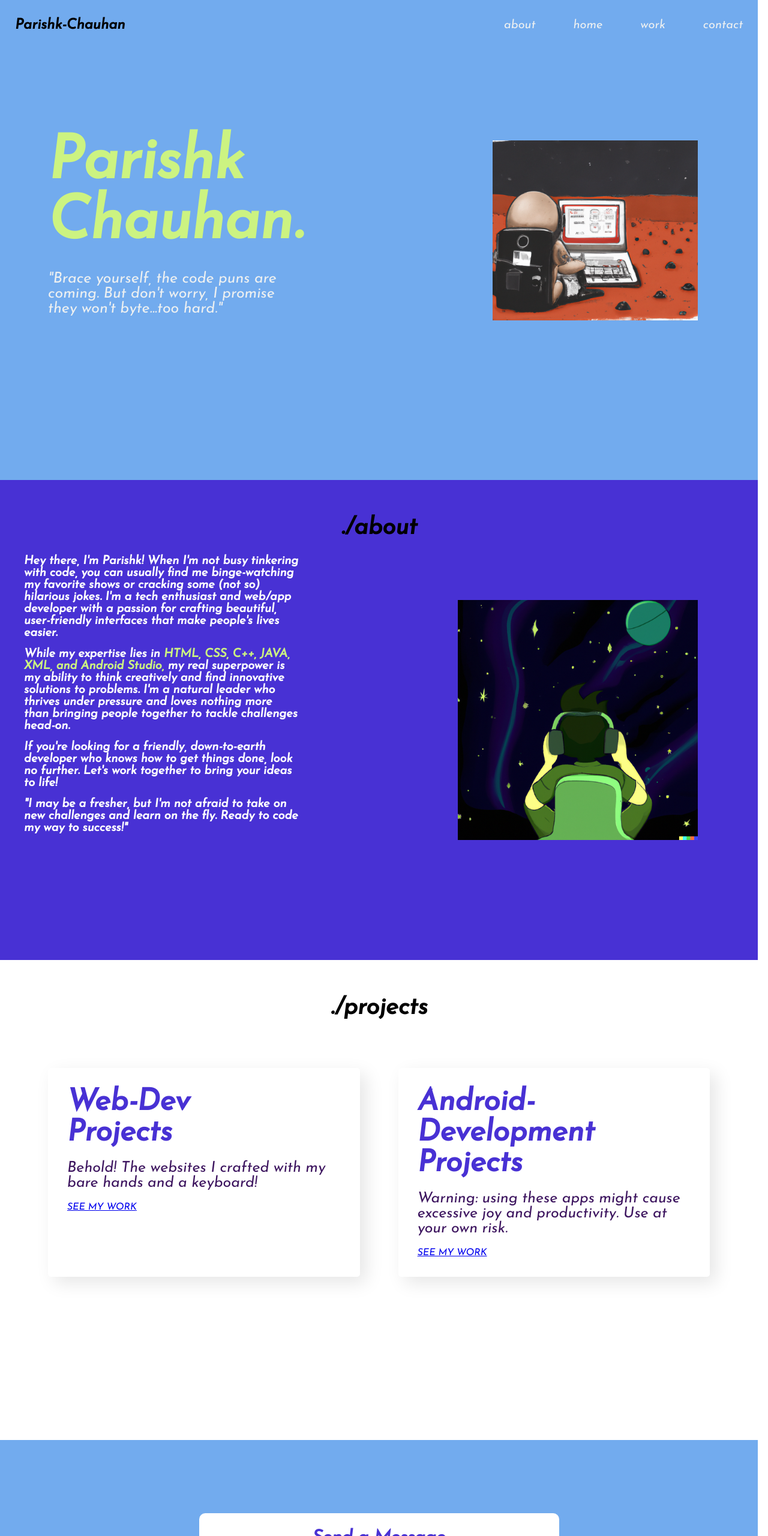
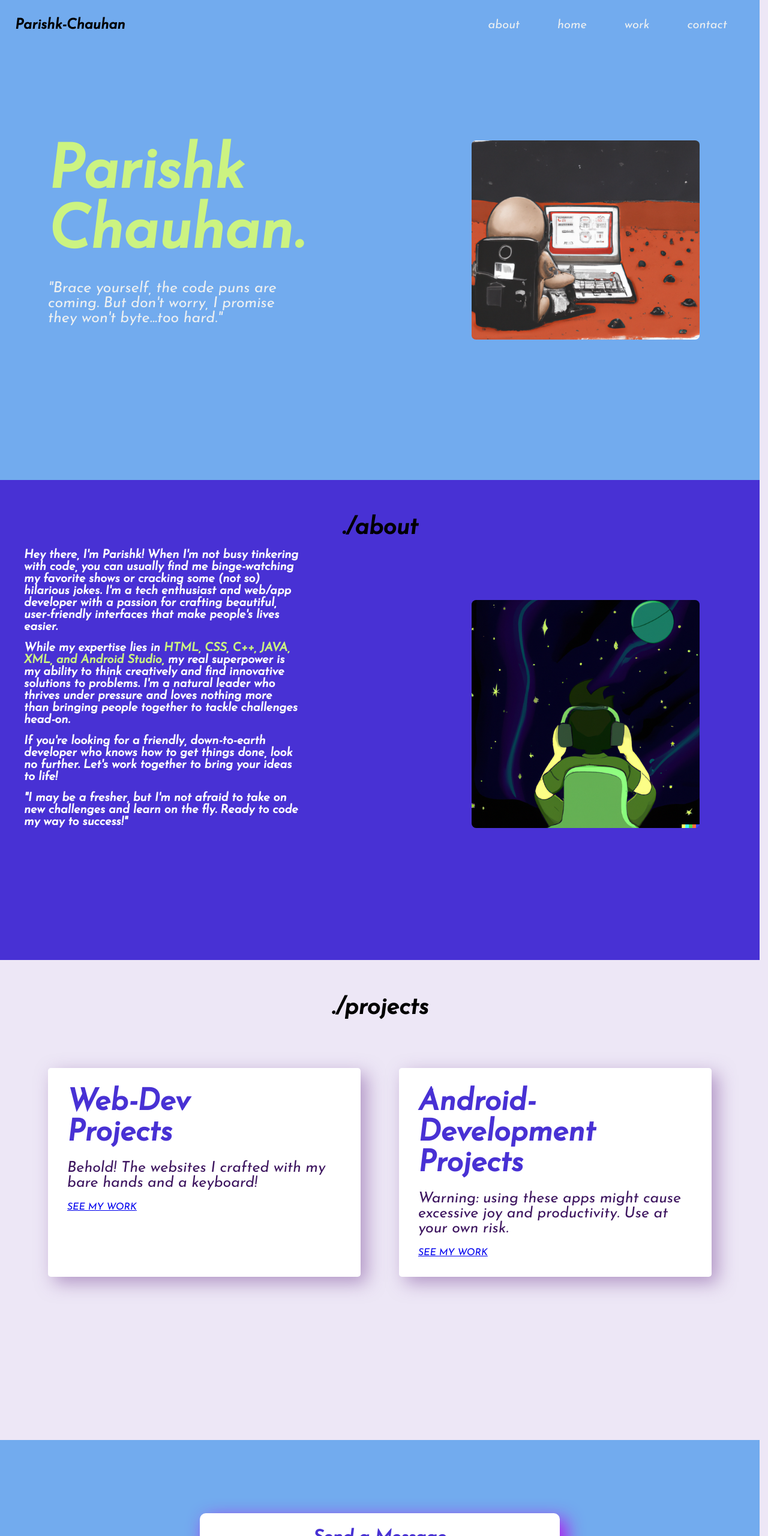
Before and after one commit to Parishk-Chauhan/Parishk-Chauhan, a plain HTML site: page index.html in a window 1280 px wide. Shown: the top 2560 px of the page at 60% size. Drawn offline with Linux system fonts and the light colour scheme.

Commit message:
version 1.1

```diff
--- a/index.html
+++ b/index.html
@@ -13,15 +13,15 @@
 </head>
 <body>
 
-    <section class="hidden" id="page">
+    <section class="hidden default_page" id="page">
         <header class="navbar">
             <h1 id="name" >Parishk-Chauhan</h1>
             <nav>
                 <ul class="nav_links">
-                    <li></li><a href="#" class="links" id="about">about</a></li>
-                    <li></li><a href="#" class="links" id="home">home</a></li>
-                    <li></li><a href="#" class="links" id="work">work</a></li>
-                    <li></li><a href="#" class="links" id="contact">contact</a></li>
+                    <li><a href="#page1" class="links" id="about">about</a></li>
+                    <li><a href="#page" class="links" id="home">home</a></li>
+                    <li><a href="#page2" class="links" id="work">work</a></li>
+                    <li><a href="#page3" class="links" id="contact">contact</a></li>
                 </ul>
             </nav>
         </header>
@@ -34,7 +34,7 @@
                     <p id="description"> "Brace yourself, the code puns are coming. But don't worry, I promise they won't byte...too hard." </p>
                 </div>
             </div>
-            <img class="image" src="/images/image_astranaut.png" alt="">
+            <img class="image" src="images/image_astranaut.png" alt="">
         </div>
 
 
@@ -43,7 +43,7 @@
 
 
 
-    <section class="hidden" id="page1">
+    <section class="hidden default_page" id="page1">
        <div>
         <h1 id="heading_about">./about</h1>
        </div>
@@ -72,7 +72,7 @@
     </section>
 
 
-    <section class="hidden" id="page2">
+    <section class="hidden default_page" id="page2">
 
         <h1 id="heading_projects">   ./projects </h1>
 
@@ -81,7 +81,7 @@
                 <h2 class="dev_type">Web-Dev <br> Projects</h2>
                 <p class="para_project">Behold! The websites I crafted with my bare hands and a keyboard!</p>
                 <div class="button">
-                    <a href="web.html">SEE MY WORK</a>
+                    <a href="index.html">SEE MY WORK</a>
                 </div>
             </div>
             <div class="quote">
@@ -98,7 +98,7 @@
 
 
 
-    <section class="hidden" id="page3">
+    <section class="hidden default_page" id="page3">
         <div class="contact">
             <form onsubmit="sendEmail(); reset(); return false;">
                 <h3>Send a Message</h3>
@@ -125,7 +125,7 @@
 
 
 
-    <section class="hidden" id="page4">
+    <section class="hidden default_page" id="page4">
         <div class="myself">
             <div id="say_hello"  class="mail_whatsapp">
                 <h3 id="prompt">SAY HELLO</h3>
@@ -135,9 +135,9 @@
             </div>
 
             <div class="resume" id="personal">
-                <a class="personal_links" href="">My Work</a>
+                <a class="personal_links" href="#page2">My Work</a>
                 <a class="personal_links" href="">My Resume</a>
-                <a class="personal_links" href="">My Self</a>
+                <a class="personal_links" href="#page1">My Self</a>
             </div>
         </div>
         <hr id="line">
--- a/style.css
+++ b/style.css
@@ -10,6 +10,8 @@
 html,body{
     height: 100%;
     width: 100%;
+    background-color: #EDE7F6;
+
 }
 
 #main{
@@ -17,41 +19,26 @@ html,body{
     overflow: hidden;
 }
 
+.default_page {
+    height: 100vh;
+    width: 98.9vw;
+}
+
 #page{
-    height: 100vh;
-    width: 98.7vw;
     background-color: #72ABEE;
 }
 #page1{
-    height: 100vh;
-    width: 98.7vw;
     background-color: #4831d4;
 }
 #page2{
-    height: 100vh;
-    width: 98.7vw;
-    background-color: #ffffff;
+    background-color: #EDE7F6;
 }
 #page3{
-    height: 100vh;
-    width: 98.7vw;
     background-color: #72ABEE;
 }
 #page4{
-    height: 100vh;
-    width: 98.7vw;
     background-color: #3d155f;
 }
-
-
-/* section {
-    display: grid;
-    place-items: center;
-    align-content: center;
-    min-height: 100vh;
-} */
-
-
 
 
 /* CSS TRANSITIONS  */
@@ -70,10 +57,8 @@ html,body{
 
 
 
+/* Navigation - Bar */
 
-
-
-/* Navigation - Bar */
 
 li, .links {
     font-weight: 500;
@@ -87,6 +72,7 @@ header{
     justify-content: space-between;
     align-items: center;
     padding: 30px 25px;
+
 }
 
 .name{
@@ -96,6 +82,7 @@ header{
 .nav_links{
     list-style: none;
 }
+
 
 .nav_links li {
     display: inline-block;
@@ -136,16 +123,17 @@ header{
 }
 
 .image{
-    max-width: 400px;
-    height: 300px;
+    max-width: 30%;
+    height: 30%;
     margin-top: 100px;
     margin-right: 100px;
+    border-radius: 2%;
 }
 
-.image2{
-    height: 400px;
-    width: 450px;
-}
+/* .image2{
+    height: 30%;
+    width: 30%;
+} */
 
 .section-body{
     display: flex;
@@ -203,7 +191,7 @@ header{
 .quote{
     padding: 2em;
     border-radius: .3em;
-    box-shadow: 10px 10px 30px rgba(0, 0, 0, .1);
+    box-shadow: 10px 10px 30px rgba(120, 70, 150, .5);
     background-color: #ffffff;
 }
 
@@ -251,7 +239,7 @@ header{
     transition: transform 0.3s ease;
 }
 
-.buttons:hover::after {
+.button:hover::after {
     transform: translate(5px, 5px);
 }
 
@@ -345,6 +333,8 @@ form{
     width: 90%;
     max-width: 600px;
     border-radius: 10px;
+    box-shadow: 10px 10px 30px rgba(185, 3, 240, 0.9);
+
 }
 
 form h3{
```
